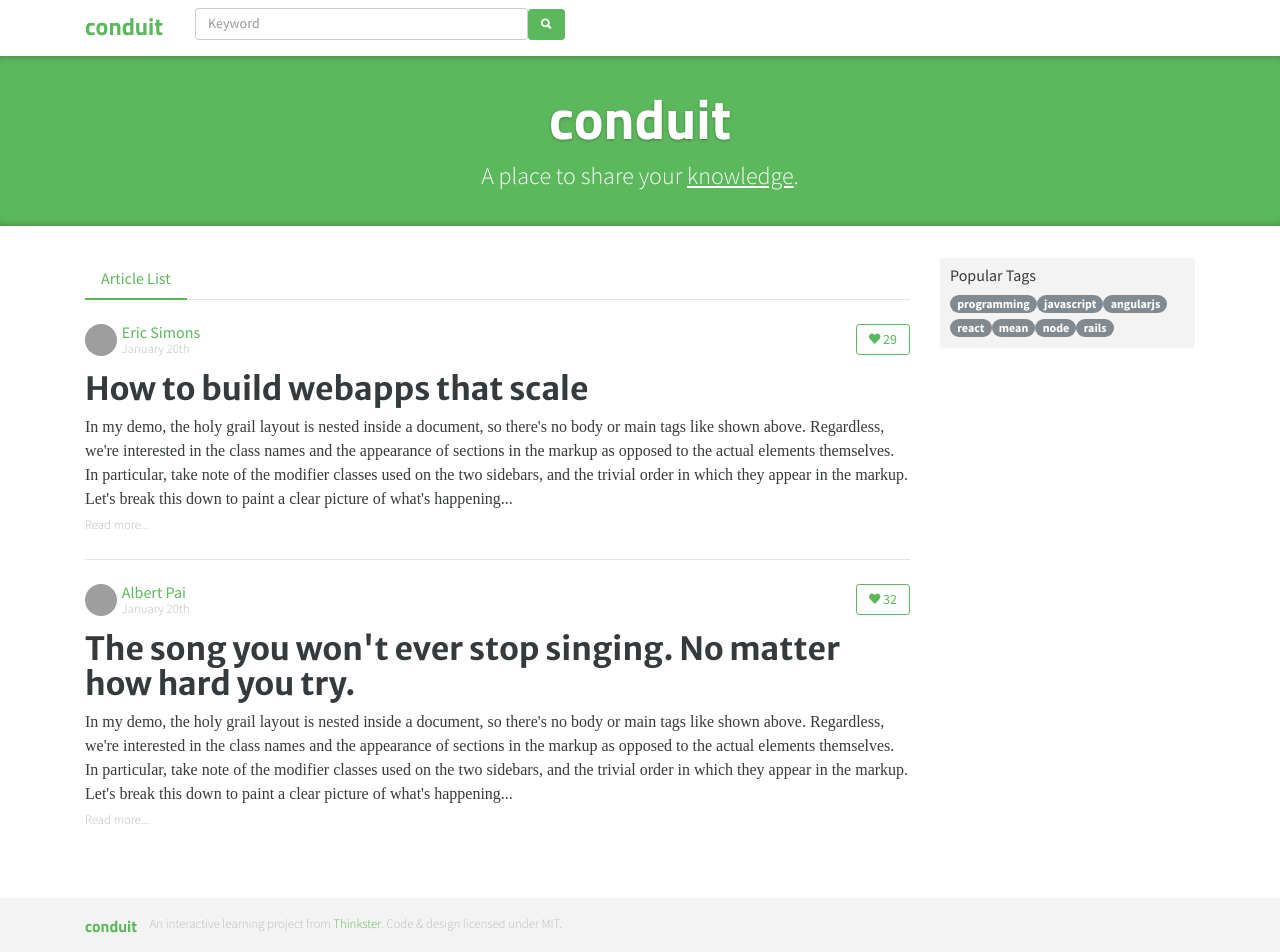
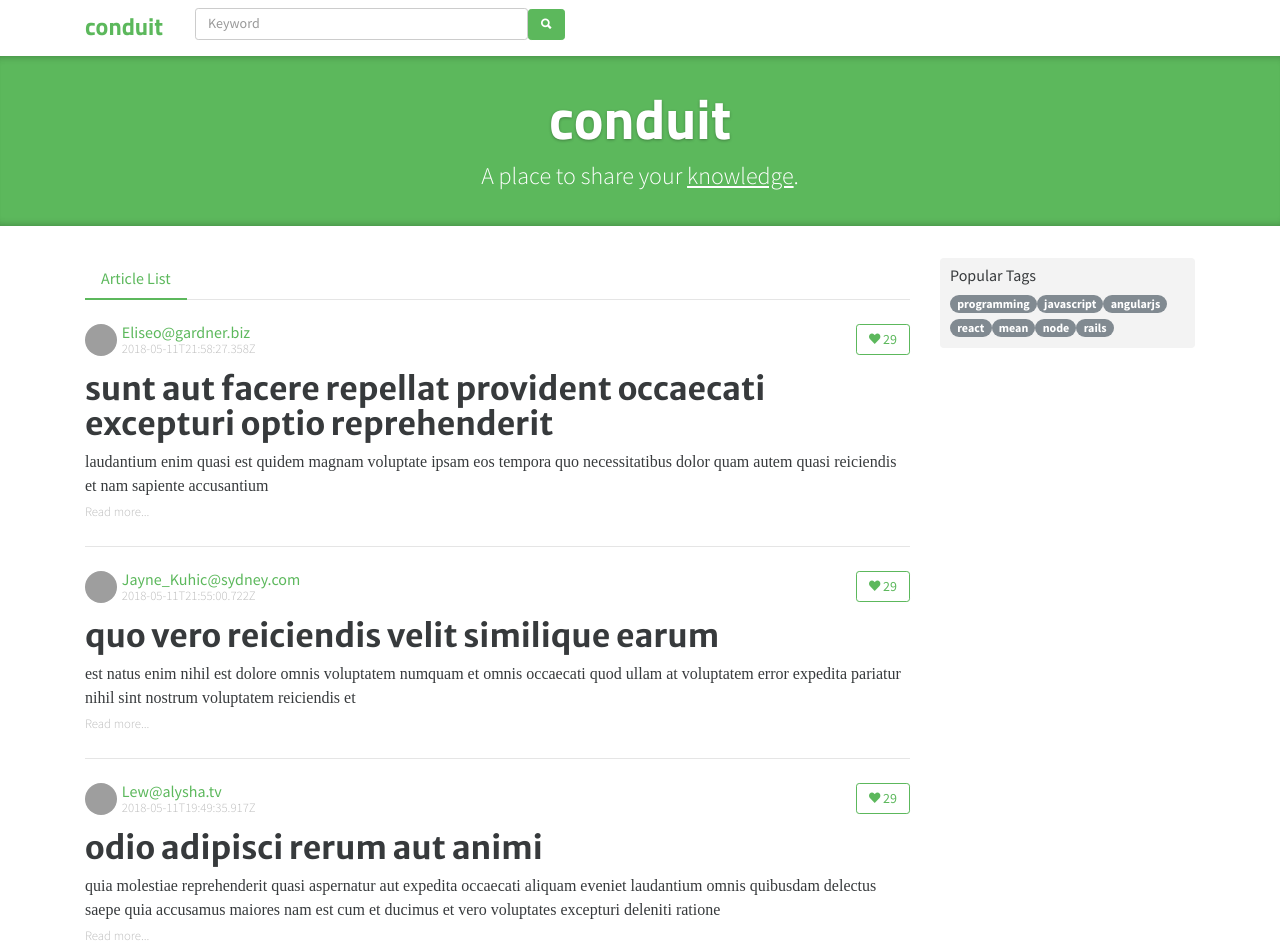
Before and after one commit to coolrare/angular-realworld-basic-standalone, an Angular app: page / in a window 1280 px wide. Shown: the top 952 px of the page. Built offline with nearby package versions, Linux system fonts and the light colour scheme; grey boxes are pictures that could not be loaded; a web font is replaced by a local one.

Commit message:
任務08：使用結構指令(Structural Directive)

```diff
--- a/src/app/articles/articles.component.html
+++ b/src/app/articles/articles.component.html
@@ -6,58 +6,22 @@
   </ul>
 </div>
 
-<div class="post-preview">
+<div class="post-preview" *ngFor="let item of list">
   <div class="post-meta">
     <a href="profile.html">
       <img src="http://i.imgur.com/Qr71crq.jpg" />
     </a>
     <div class="info">
-      <a href="profile.html" class="author">Eric Simons</a>
-      <span class="date">January 20th</span>
+      <a href="profile.html" class="author">{{ item.author.username }}</a>
+      <span class="date">{{ item.createdAt }}</span>
     </div>
     <button class="btn btn-outline-primary btn-sm pull-xs-right">
       <i class="ion-heart"></i> 29
     </button>
   </div>
   <a href="post.html" class="preview-link">
-    <h1>How to build webapps that scale</h1>
-    <p>
-      In my demo, the holy grail layout is nested inside a document, so there's
-      no body or main tags like shown above. Regardless, we're interested in the
-      class names and the appearance of sections in the markup as opposed to the
-      actual elements themselves. In particular, take note of the modifier
-      classes used on the two sidebars, and the trivial order in which they
-      appear in the markup. Let's break this down to paint a clear picture of
-      what's happening...
-    </p>
+    <h1>{{ item.title }}</h1>
+    <p>{{ item.description }}</p>
     <span>Read more...</span>
   </a>
 </div>
-
-<div class="post-preview">
-  <div class="post-meta">
-    <a href="profile.html">
-      <img src="http://i.imgur.com/N4VcUeJ.jpg" />
-    </a>
-    <div class="info">
-      <a href="profile.html" class="author">Albert Pai</a>
-      <span class="date">January 20th</span>
-    </div>
-    <button class="btn btn-outline-primary btn-sm pull-xs-right">
-      <i class="ion-heart"></i> 32
-    </button>
-  </div>
-  <a href="post.html" class="preview-link">
-    <h1>The song you won't ever stop singing. No matter how hard you try.</h1>
-    <p>
-      In my demo, the holy grail layout is nested inside a document, so there's
-      no body or main tags like shown above. Regardless, we're interested in the
-      class names and the appearance of sections in the markup as opposed to the
-      actual elements themselves. In particular, take note of the modifier
-      classes used on the two sidebars, and the trivial order in which they
-      appear in the markup. Let's break this down to paint a clear picture of
-      what's happening...
-    </p>
-    <span>Read more...</span>
-  </a>
-</div>
--- a/src/app/articles/articles.component.ts
+++ b/src/app/articles/articles.component.ts
@@ -6,8 +6,64 @@ import { CommonModule } from '@angular/common';
   standalone: true,
   imports: [CommonModule],
   templateUrl: './articles.component.html',
-  styleUrls: ['./articles.component.css']
+  styleUrls: ['./articles.component.css'],
 })
 export class ArticlesComponent {
-
+  list = [
+    {
+      title:
+        'sunt aut facere repellat provident occaecati excepturi optio reprehenderit',
+      slug: 'zp7yqc',
+      body: 'laudantium enim quasi est quidem magnam voluptate ipsam eos\ntempora quo necessitatibus\ndolor quam autem quasi\nreiciendis et nam sapiente accusantium',
+      createdAt: '2018-05-11T21:58:27.358Z',
+      updatedAt: '2018-05-11T21:58:27.358Z',
+      tagList: [],
+      description:
+        'laudantium enim quasi est quidem magnam voluptate ipsam eos\ntempora quo necessitatibus\ndolor quam autem quasi\nreiciendis et nam sapiente accusantium',
+      author: {
+        username: 'Eliseo@gardner.biz',
+        bio: 'Eliseo',
+        image: 'http://placekitten.com/200/300',
+        following: false,
+      },
+      favorited: false,
+      favoritesCount: 1,
+    },
+    {
+      title: 'quo vero reiciendis velit similique earum',
+      slug: 'p3vcsw',
+      body: 'est natus enim nihil est dolore omnis voluptatem numquam\net omnis occaecati quod ullam at\nvoluptatem error expedita pariatur\nnihil sint nostrum voluptatem reiciendis et',
+      createdAt: '2018-05-11T21:55:00.722Z',
+      updatedAt: '2018-05-11T21:55:00.722Z',
+      tagList: [],
+      description:
+        'est natus enim nihil est dolore omnis voluptatem numquam\net omnis occaecati quod ullam at\nvoluptatem error expedita pariatur\nnihil sint nostrum voluptatem reiciendis et',
+      author: {
+        username: 'Jayne_Kuhic@sydney.com',
+        bio: 'Jayne_Kuhic',
+        image: 'http://placekitten.com/200/300',
+        following: false,
+      },
+      favorited: false,
+      favoritesCount: 3,
+    },
+    {
+      title: 'odio adipisci rerum aut animi',
+      slug: '3c69lg',
+      body: 'quia molestiae reprehenderit quasi aspernatur\naut expedita occaecati aliquam eveniet laudantium\nomnis quibusdam delectus saepe quia accusamus maiores nam est\ncum et ducimus et vero voluptates excepturi deleniti ratione',
+      createdAt: '2018-05-11T19:49:35.917Z',
+      updatedAt: '2018-05-11T19:49:35.917Z',
+      tagList: [],
+      description:
+        'quia molestiae reprehenderit quasi aspernatur\naut expedita occaecati aliquam eveniet laudantium\nomnis quibusdam delectus saepe quia accusamus maiores nam est\ncum et ducimus et vero voluptates excepturi deleniti ratione',
+      author: {
+        username: 'Lew@alysha.tv',
+        bio: 'Lew',
+        image: 'http://placekitten.com/200/300',
+        following: false,
+      },
+      favorited: false,
+      favoritesCount: 5,
+    },
+  ];
 }
--- a/src/app/header/header.component.html
+++ b/src/app/header/header.component.html
@@ -17,7 +17,7 @@
     <button class="btn btn-sm btn-primary" (click)="search($event)">
       <i class="ion-search"></i>
     </button>
-
+    <span class="highlight" *ngIf="keyword">請輸入關鍵字</span>
     <span>{{ keyword }}</span>
   </div>
 </nav>
```
